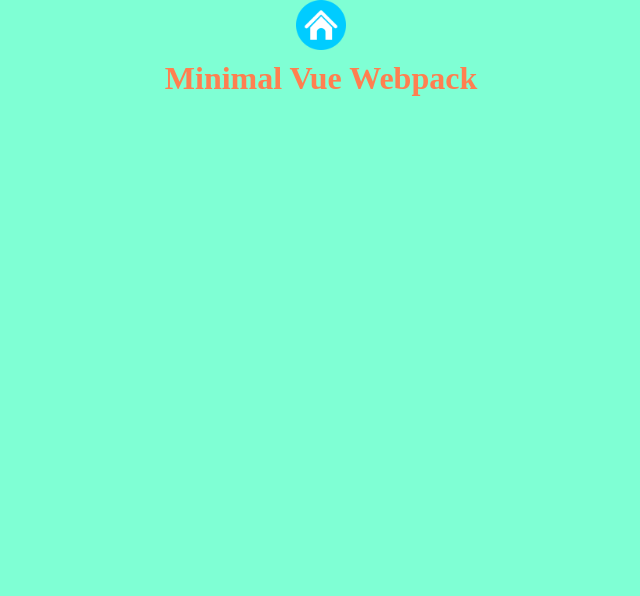
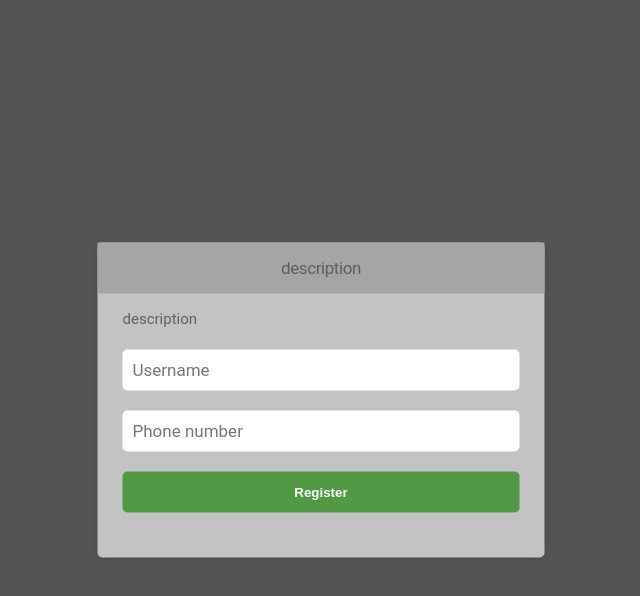
Before and after one commit to iktnb/nuxGameTest, a Vue app: page / in a window 1280 px wide. Shown: the top 596 px of the page, without its empty margins (319-959 px from the left). Built offline with nearby package versions, Linux system fonts and the light colour scheme.

Commit message:
add login form with validation

```diff
--- a/src/App.vue
+++ b/src/App.vue
@@ -1,25 +1,126 @@
 <template>
-  <img src="./static/home.png" width="50" height="50" />
-  <h1>Minimal Vue Webpack</h1>
+  <div class="container">
+    <div class="login">
+      <div class="login__header">
+        <h4>description</h4>
+      </div>
+
+      <div class="login__body">
+        <p>description</p>
+
+        <div class="field">
+          <input
+            v-model="login"
+            @input="loginHandler"
+            type="text"
+            id="login"
+            placeholder="Username"
+          />
+        </div>
+
+        <div class="field">
+          <input
+            v-model="phoneNumber"
+            @input="phoneInputHandler"
+            type="text"
+            id="login"
+            placeholder="Phone number"
+          />
+        </div>
+
+        <button @click="register" class="button">Register</button>
+      </div>
+    </div>
+  </div>
 </template>
 
-<script>
-import { defineComponent } from "vue";
+<script setup>
+import { ref } from "vue";
 
-export default defineComponent({
-  name: "App",
-});
+const login = ref("");
+function loginHandler(event) {
+  event.target.value = event.target.value.replace(/[^a-zA-Z]/g, "");
+  login.value = event.target.value;
+}
+const phoneNumber = ref("");
+function phoneInputHandler(event) {
+  event.target.value = event.target.value.replace(/[^\d+()-\s]/g, "");
+}
+
+function register() {
+  console.log(login.value, phoneNumber.value);
+}
 </script>
 
 <style scoped>
-h1 {
-  width: 100%;
-  text-align: center;
-  margin-top: 10px;
+h4 {
+  font-family: Roboto;
+  font-size: 17px;
+  font-weight: 400;
+  line-height: 21px;
+  letter-spacing: -0.025em;
+  color: #5f5f5f;
 }
 
-img {
-  display: block;
-  margin: auto;
+.container {
+  max-width: 1200px;
+  margin: 0 auto;
+}
+
+p {
+  font-size: 15px;
+}
+
+.login {
+  position: absolute;
+  left: 50%;
+  top: 50%;
+  transform: translate(-50%, -50%);
+  background-color: #c3c3c3;
+  border-radius: 5px;
+  box-shadow: 0 0 10px rgba(0, 0, 0, 0.1);
+  padding: 0 0 30px 0;
+  width: 447px;
+
+  color: #5f5f5f;
+  font-size: 17px;
+  line-height: 21px;
+}
+
+.login__header {
+  text-align: center;
+  background-color: #a5a5a5;
+  padding: 15px 0;
+}
+
+.login__body {
+  padding: 15px 25px;
+  display: flex;
+  flex-direction: column;
+  gap: 20px;
+}
+.field {
+  padding: 10px;
+  background-color: #fff;
+  border-radius: 5px;
+  color: #353535;
+  font-size: 17px;
+}
+
+.field::placeholder {
+  color: #353535;
+  opacity: 1;
+  font-size: 17px;
+}
+
+.button {
+  background-color: #519945;
+  border-radius: 5px;
+  border: none;
+  padding: 10px 0;
+  color: #fff;
+  font-weight: 600;
+  line-height: 21px;
+  cursor: pointer;
 }
 </style>
--- a/src/static/global.css
+++ b/src/static/global.css
@@ -1,12 +1,28 @@
 *,
 *::before,
-*::after{
-    margin: 0;
-    padding: 0;
-    box-sizing: border-box;
+*::after {
+  margin: 0;
+  padding: 0;
+  box-sizing: border-box;
 }
 
 body {
-    background-color: aquamarine;
-    color: coral;
+  background-color: #545454;
+  color: coral;
+  font-family: Roboto;
 }
+
+input {
+  background: none;
+  border: none;
+  font: inherit;
+  margin: 0;
+  padding: 0;
+  color: inherit;
+  line-height: normal;
+  outline: none;
+  width: auto;
+  appearance: none;
+  box-shadow: none;
+  border-radius: 0;
+}
```
Also changed, not shown: src/static/home.png (deleted).
